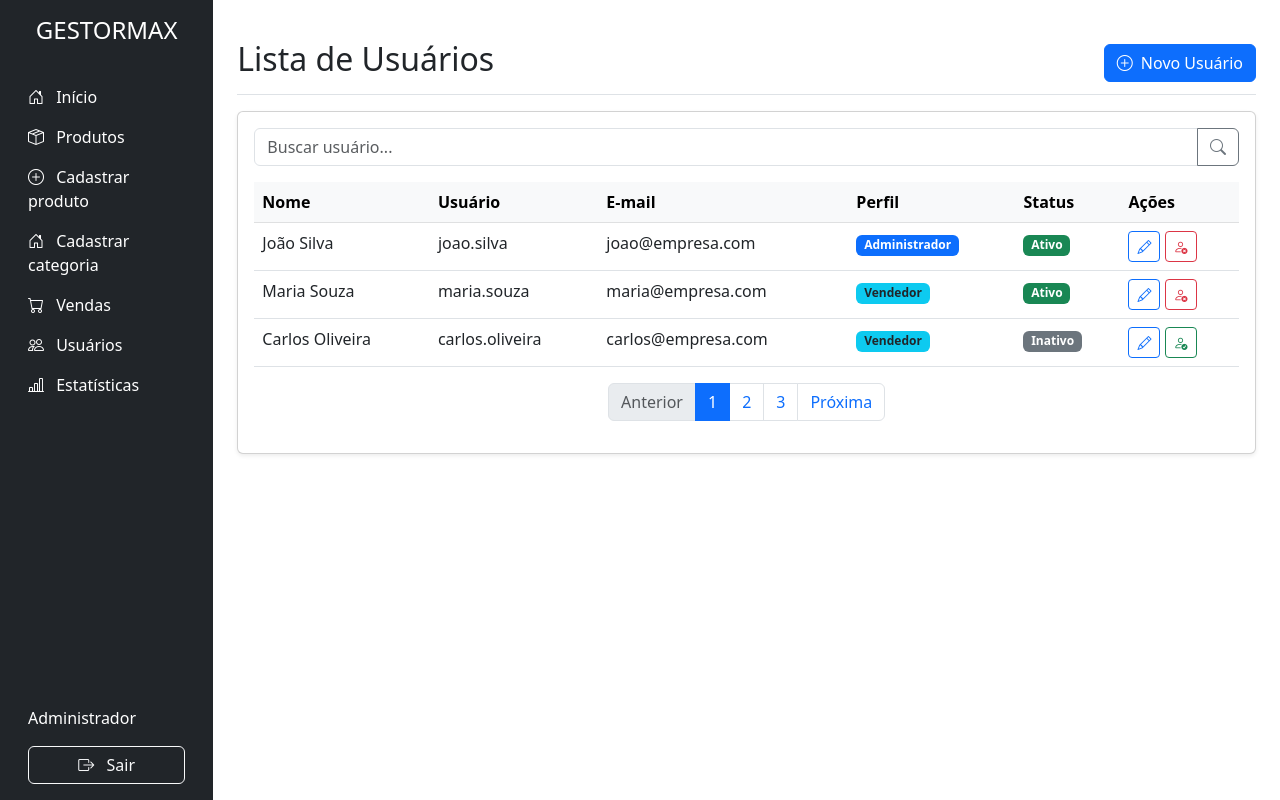
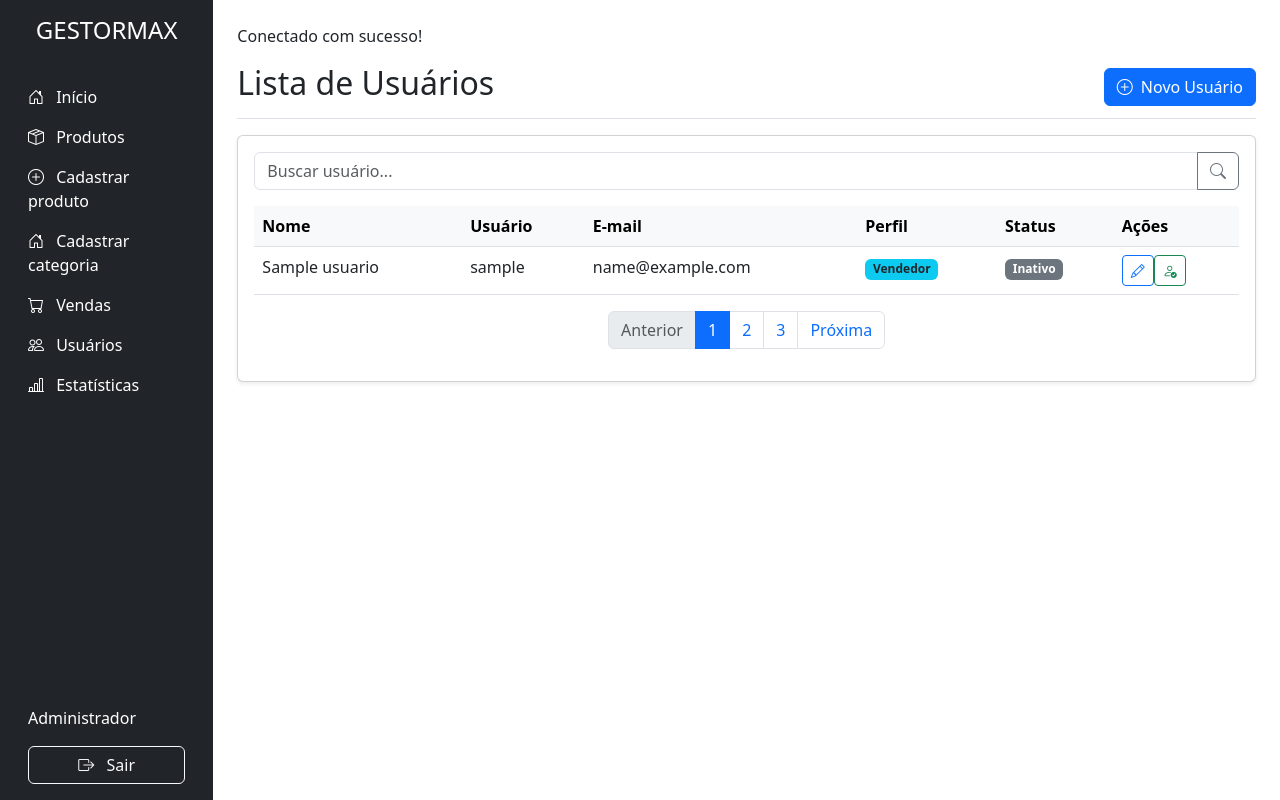
Before and after one commit to DaianeGeraldino/GestorMax, a PHP site: page /pages/usuarios-lista.php in a window 1280 px wide. Run offline with PHP 8.4, Linux system fonts and the light colour scheme; tables that the repository leaves empty hold one stand-in row (values such as "Sample post").

Commit message:
Update usuarios-lista.php

```diff
--- a/pages/usuarios-lista.php
+++ b/pages/usuarios-lista.php
@@ -10,15 +10,25 @@
   <link rel="stylesheet" href="css/sidebar.css">
 </head>
 <body>
+
   <div class="container-fluid">
     <div class="row">
       <!-- Sidebar -->
-     <?php include '../INCLUDE/sidebar.php'; ?>
+      <?php include '../INCLUDE/sidebar.php'; ?>
+
 
       <!-- Main content -->
       <main class="col-md-9 ms-sm-auto col-lg-10 px-md-4 py-4">
+      <?php
+        include 'conexao.php';
+
+        $sql = "SELECT * FROM usuarios";
+        $result = $conn->query($sql);
+        ?>
+
         <div class="d-flex justify-content-between flex-wrap flex-md-nowrap align-items-center pt-3 pb-2 mb-3 border-bottom">
           <h1 class="h2">Lista de Usuários</h1>
+
           <div class="btn-toolbar mb-2 mb-md-0">
             <a href="criar-usuario.php" class="btn btn-primary">
               <i class="bi bi-plus-circle me-1"></i> Novo Usuário
@@ -50,51 +60,49 @@
                   </tr>
                 </thead>
                 <tbody id="lista-usuarios">
-                  <tr>
-                    <td>João Silva</td>
-                    <td>joao.silva</td>
-                    <td>joao@empresa.com</td>
-                    <td><span class="badge bg-primary">Administrador</span></td>
-                    <td><span class="badge bg-success">Ativo</span></td>
-                    <td>
-                      <button class="btn btn-sm btn-outline-primary" title="Editar" onclick="location.href='editar-usuario.php'">
-                        <i class="bi bi-pencil" ></i>
-                      </button>
-                      <button class="btn btn-sm btn-outline-danger" title="Desativar">
-                        <i class="bi bi-person-x"></i>
-                      </button>
-                    </td>
-                  </tr>
-                  <tr>
-                    <td>Maria Souza</td>
-                    <td>maria.souza</td>
-                    <td>maria@empresa.com</td>
-                    <td><span class="badge bg-info text-dark">Vendedor</span></td>
-                    <td><span class="badge bg-success">Ativo</span></td>
-                    <td>
-                      <button class="btn btn-sm btn-outline-primary" title="Editar" onclick="location.href='editar-usuario.php'">
-                        <i class="bi bi-pencil"></i>
-                      </button>
-                      <button class="btn btn-sm btn-outline-danger" title="Desativar">
-                        <i class="bi bi-person-x"></i>
-                      </button>
-                    </td>
-                  </tr>
-                  <tr>
-                    <td>Carlos Oliveira</td>
-                    <td>carlos.oliveira</td>
-                    <td>carlos@empresa.com</td>
-                    <td><span class="badge bg-info text-dark">Vendedor</span></td>
-                    <td><span class="badge bg-secondary">Inativo</span></td>
-                    <td>
-                      <button class="btn btn-sm btn-outline-primary" title="Editar" onclick="location.href='editar-usuario.php'">
-                        <i class="bi bi-pencil"></i>
-                      </button>
-                      <button class="btn btn-sm btn-outline-success" title="Ativar">
-                        <i class="bi bi-person-check"></i>
-                      </button>
-                    </td>
-                  </tr>
+                <?php
+                  if ($result->num_rows > 0) {
+                    while ($row = $result->fetch_assoc()) {
+                      echo "<tr>";
+                      echo "<td>".htmlspecialchars($row['name'])."</td>";
+                      echo "<td>".htmlspecialchars($row['nickname'])."</td>";
+                      echo "<td>".htmlspecialchars($row['email'])."</td>";
+                      echo "<td>";
+                      if ($row['typePerfil'] == 'admin') {
+                        echo "<span class='badge bg-primary'>Administrador</span>";
+                      } else {
+                        echo "<span class='badge bg-info text-dark'>Vendedor</span>";
+                      }
+                      echo "</td>";
+
+                      echo "<td>";
+                      if (strtolower($row['status']) == 'ativo') {
+                        echo "<span class='badge bg-success'>Ativo</span>";
+                      } else {
+                        echo "<span class='badge bg-secondary'>Inativo</span>";
+                      }
+                      echo "</td>";
+
+                      echo "<td>
+                        <button class='btn btn-sm btn-outline-primary' title='Editar' onclick=\"location.href='editar-usuario.php?id=".$row['idname']."'\">
+                          <i class='bi bi-pencil'></i>
+                        </button>";
+                      if (strtolower($row['status']) == 'ativo') {
+                        echo "<button class='btn btn-sm btn-outline-danger' title='Desativar'>
+                          <i class='bi bi-person-x'></i>
+                        </button>";
+                      } else {
+                        echo "<button class='btn btn-sm btn-outline-success' title='Ativar'>
+                          <i class='bi bi-person-check'></i>
+                        </button>";
+                      }
+                      echo "</td>";
+                      echo "</tr>";
+                    }
+                  } else {
+                    echo "<tr><td colspan='6' class='text-center'>Nenhum usuário encontrado.</td></tr>";
+                  }
+                ?>
                 </tbody>
               </table>
             </div>
```
